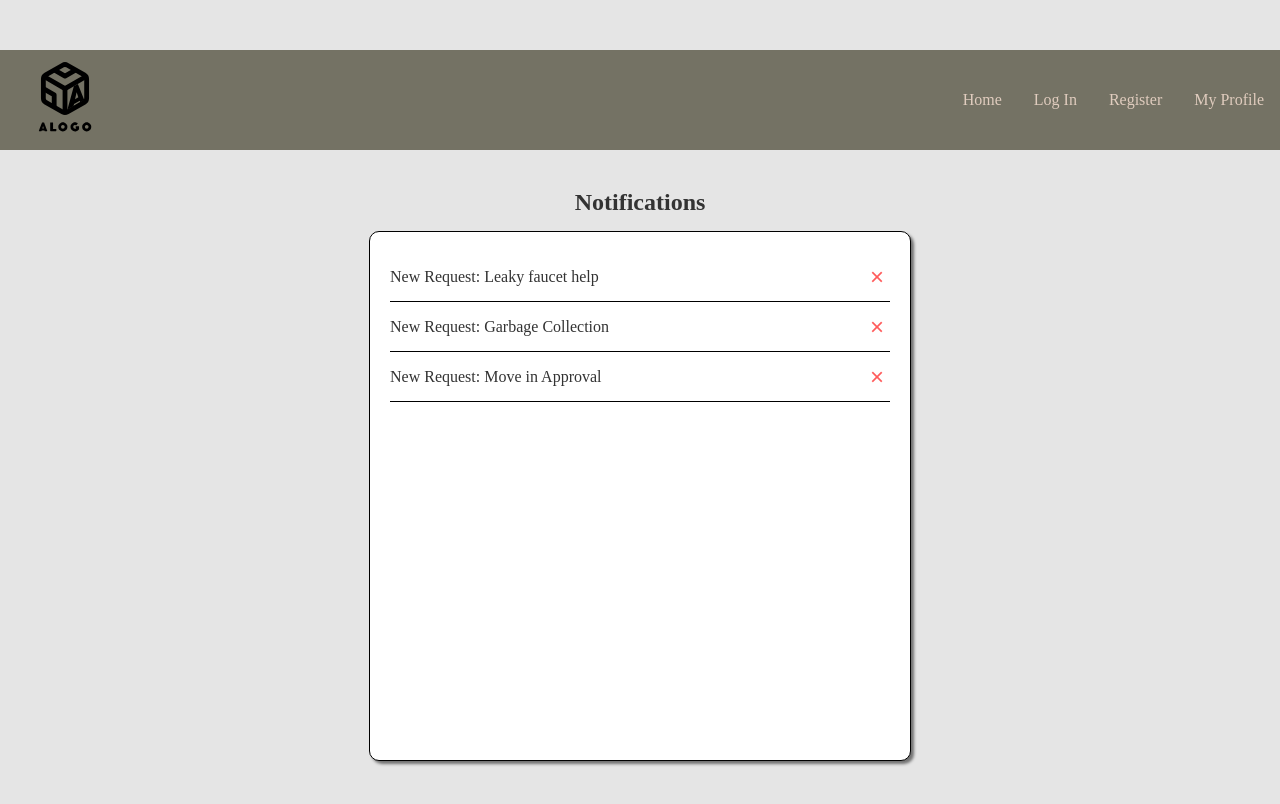
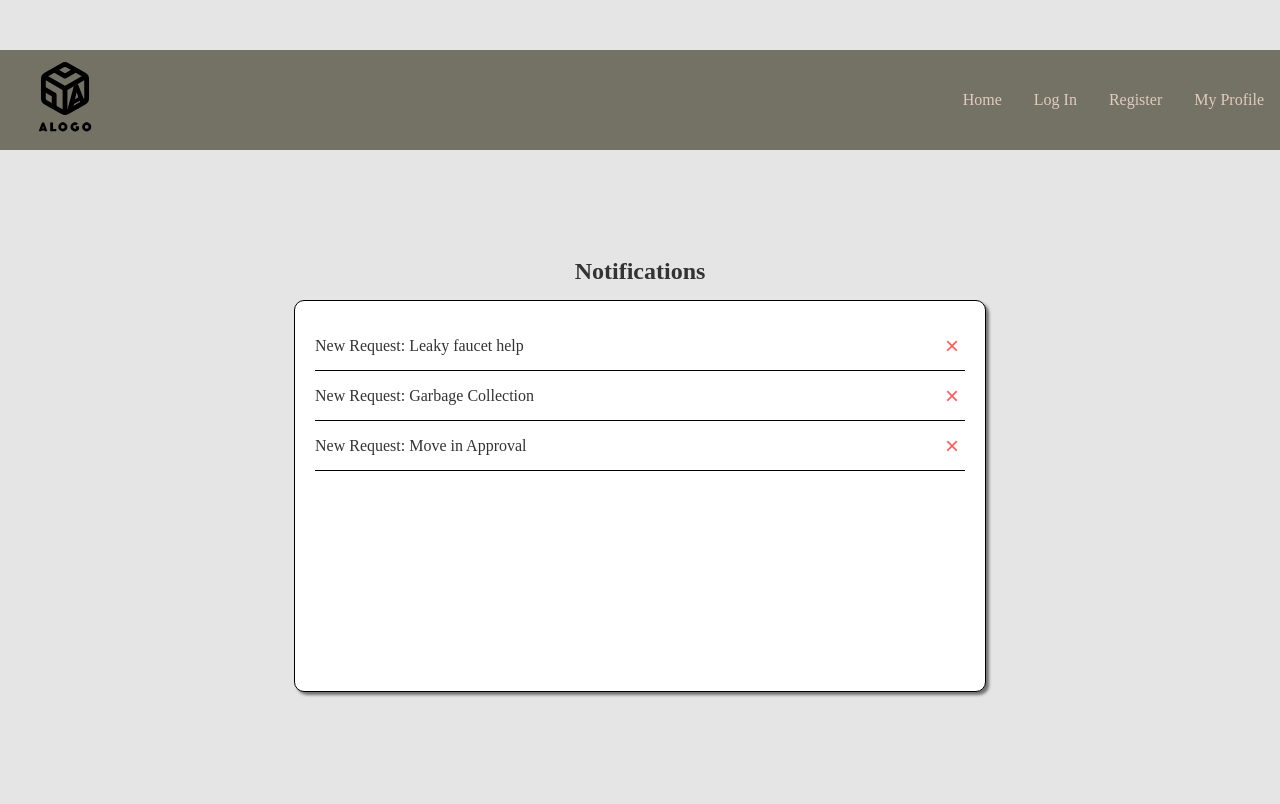
Before and after one commit to Ahmad-Elmahallawy/iCondo, a React (Create React App) app in the folder frontend/: page /NotificationPageManager in a window 1280 px wide. Shown: the top 804 px of the page. Built offline with nearby package versions, Linux system fonts and the light colour scheme; no server answers.

Commit message:
Style fixtures

```diff
--- a/frontend/src/Style/NotificationPageManagerStyle/NotiPageManagerStyle.css
+++ b/frontend/src/Style/NotificationPageManagerStyle/NotiPageManagerStyle.css
@@ -17,9 +17,10 @@
 }
 
 .notifications-box {
-  width: 300%; /* Adjust as necessary */
-  height: 75%;
-  max-width: 500px; /* Adjust as necessary */
+  width: 400%; /* Adjust as necessary */
+  height: 100%;
+  max-width: 650px; /* Adjust as necessary */
+  max-height: 350px;
   background: #ffffff;
   box-shadow: 3px 3px 3px rgba(0.5, 0.5, 0.5, 0.5);
   border-radius: 10px;
```
